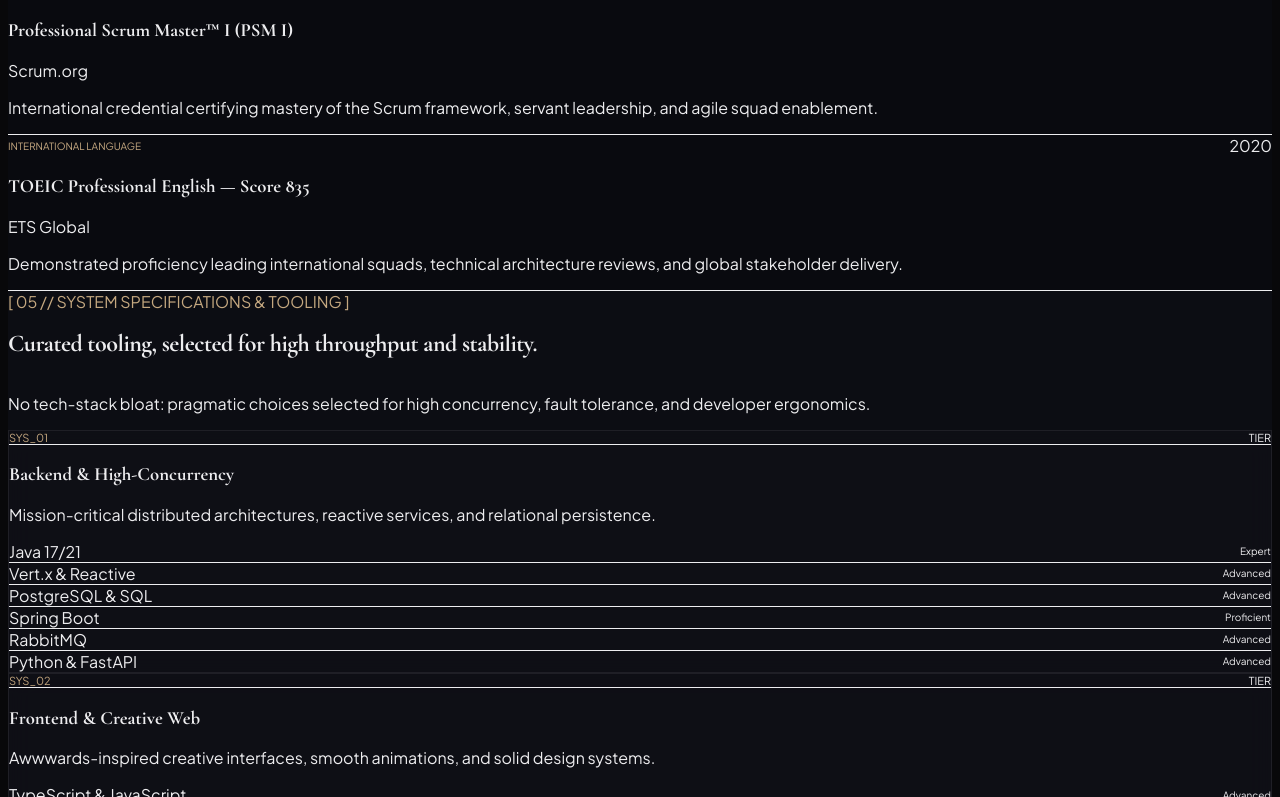
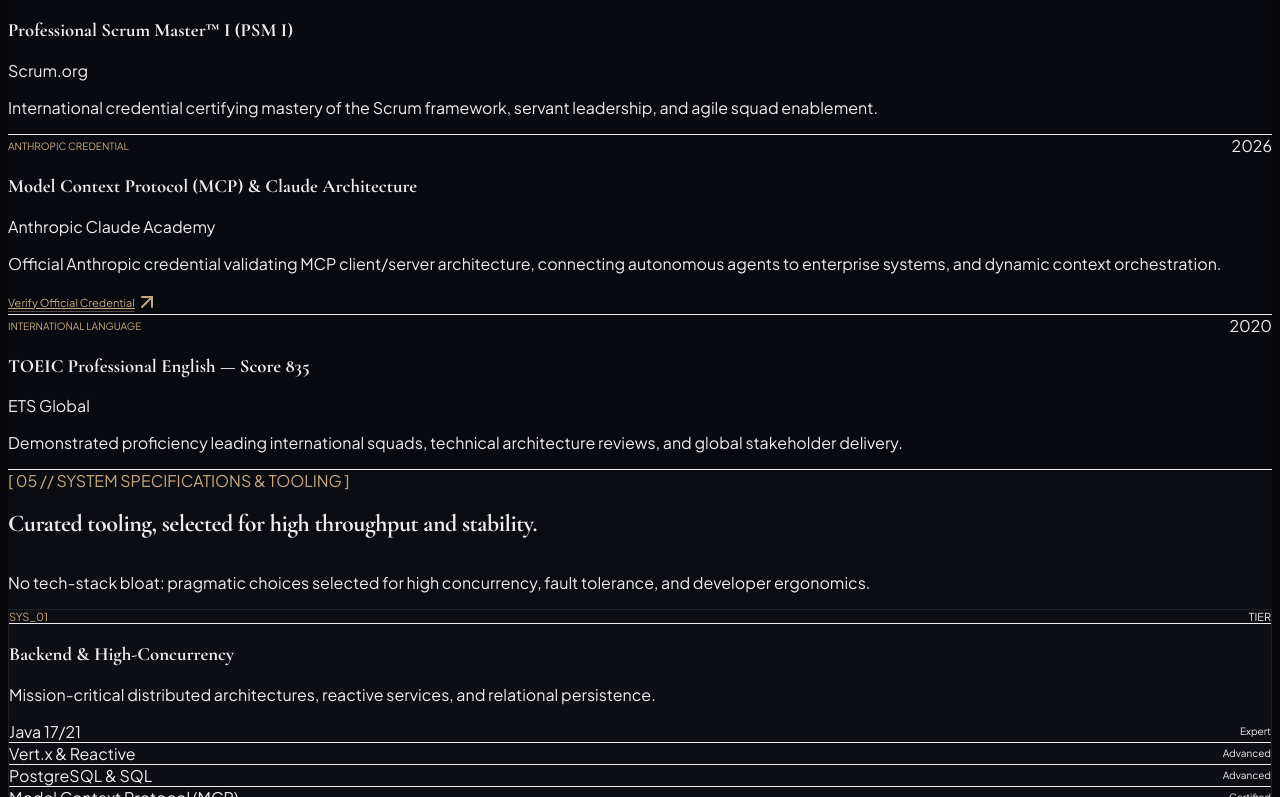
Before and after one commit to ThomsMTZ/website, a Next.js app: page / in a window 1280 px wide. Shown: the part 7403-8200 px from the top of the page. Built offline with nearby package versions, Linux system fonts and the light colour scheme.

Commit message:
feat(credentials): add Anthropic Model Context Protocol credential and agentic skills

```diff
--- a/app/components/v2/CareerTimeline.jsx
+++ b/app/components/v2/CareerTimeline.jsx
@@ -4,7 +4,7 @@
 import { useTranslation } from '@/utils/i18n';
 import { experiences } from '@/utils/data/experience';
 import { educations } from '@/utils/data/educations';
-import { MapPin } from 'lucide-react';
+import { MapPin, ArrowUpRight } from 'lucide-react';
 import { appleSpring } from '@/utils/motion';
 import { ThalesLogo, TricentisNeoLoadLogo, CroixRougeBadge } from './BrandLogos';
 
@@ -194,6 +194,20 @@
                   <p className="text-xs text-zinc-400 font-light leading-relaxed font-modern">
                     {eduDesc}
                   </p>
+
+                  {edu.verifyUrl && (
+                    <a
+                      href={edu.verifyUrl}
+                      target="_blank"
+                      rel="noopener noreferrer"
+                      className="inline-flex items-center gap-1.5 mt-3 text-[11px] font-mono text-[#c5a880] hover:text-white transition-colors group"
+                    >
+                      <span className="underline underline-offset-4 decoration-[#c5a880]/40 group-hover:decoration-white">
+                        {language === 'fr' ? 'Vérifier l’accréditation officielle' : 'Verify Official Credential'}
+                      </span>
+                      <ArrowUpRight className="w-3 h-3 group-hover:translate-x-0.5 group-hover:-translate-y-0.5 transition-transform" />
+                    </a>
+                  )}
                 </motion.article>
               );
             })}
--- a/utils/data/educations.js
+++ b/utils/data/educations.js
@@ -36,6 +36,24 @@
   {
     id: 3,
     title: {
+      fr: 'Model Context Protocol (MCP) & Architectures Claude',
+      en: 'Model Context Protocol (MCP) & Claude Architecture',
+    },
+    institution: 'Anthropic Claude Academy',
+    duration: '2026',
+    verifyUrl: 'https://academy.claude.com/verify/3bb12ac7090398ddd8c938f05f4bbfd4',
+    description: {
+      fr: 'Accréditation officielle Anthropic validant la conception de serveurs et clients MCP, la connexion d’agents autonomes aux systèmes d’entreprise et l’orchestration de contextes dynamiques.',
+      en: 'Official Anthropic credential validating MCP client/server architecture, connecting autonomous agents to enterprise systems, and dynamic context orchestration.',
+    },
+    badge: {
+      fr: 'Accréditation Anthropic',
+      en: 'Anthropic Credential',
+    },
+  },
+  {
+    id: 4,
+    title: {
       fr: 'TOEIC Anglais Professionnel — Score 835',
       en: 'TOEIC Professional English — Score 835',
     },
--- a/utils/data/personal-data.js
+++ b/utils/data/personal-data.js
@@ -2,11 +2,11 @@
   name: 'Thomas Martinez',
   profile: '/thomas-martinez.jpg',
   designation: 'Senior Software Engineer & Agile Lead',
-  roles: ['Senior Full-Stack Engineer', 'Certified Scrum Master (PSM I)', 'Engineering Team Lead'],
+  roles: ['Senior Full-Stack Engineer', 'Certified Scrum Master (PSM I)', 'AI Agent & Systems Architect'],
   status: 'Open to Senior Software Engineer, Tech Lead & Engineering Manager opportunities globally',
   location: 'France • Worldwide Relocation & Global Remote',
   description:
-    'Senior Software Engineer & Certified Scrum Master (PSM I) with 6+ years architecting mission-critical platforms, national biometric systems (Thales CABIS), and high-throughput reactive microservices (Tricentis NeoLoad). Blending deep backend craft (Java 17/21, Vert.x, PostgreSQL, TypeScript) with servant leadership to elevate team delivery (+31% velocity) and product excellence.',
+    'Senior Software Engineer & Certified Scrum Master (PSM I) with 6+ years architecting mission-critical platforms, national biometric systems (Thales CABIS), high-throughput reactive microservices (Tricentis NeoLoad), and autonomous AI agent architectures (Anthropic MCP Certified). Blending deep backend craft (Java 17/21, Vert.x, PostgreSQL, TypeScript) with servant leadership to elevate team delivery (+31% velocity) and product excellence.',
   email: 'thomas-martinez@live.fr',
   phone: '+33 6 64 10 28 21',
   address: 'France • Open to Worldwide Relocation & Full Remote',
--- a/utils/data/skills.js
+++ b/utils/data/skills.js
@@ -7,7 +7,7 @@
       { name: 'Java 17/21', level: 'Expert', context: 'CABIS & NeoLoad core engines' },
       { name: 'Vert.x & Reactive', level: 'Advanced', context: 'Non-blocking high-throughput microservices' },
       { name: 'PostgreSQL & SQL', level: 'Advanced', context: 'High-volume relational indexing & schema design' },
-      { name: 'Spring Boot', level: 'Proficient', context: 'Enterprise service backends' },
+      { name: 'Model Context Protocol (MCP)', level: 'Certified', context: 'Anthropic certified, agentic tools & servers' },
       { name: 'RabbitMQ', level: 'Advanced', context: 'Event-driven asynchronous messaging' },
       { name: 'Python & FastAPI', level: 'Advanced', context: 'JobRadar pipelines & scraping engines' },
     ],
@@ -53,6 +53,8 @@
   'Java 21',
   'Vert.x',
   'PostgreSQL',
+  'Model Context Protocol (MCP)',
+  'Claude Code & AI Agents',
   'TypeScript',
   'React 19',
   'Next.js 15',
```
